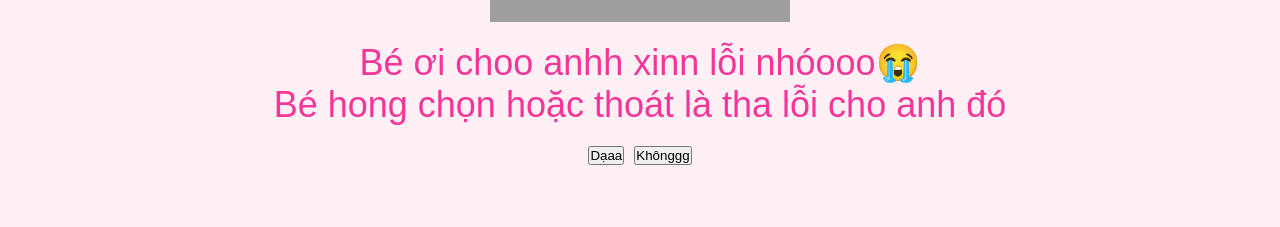
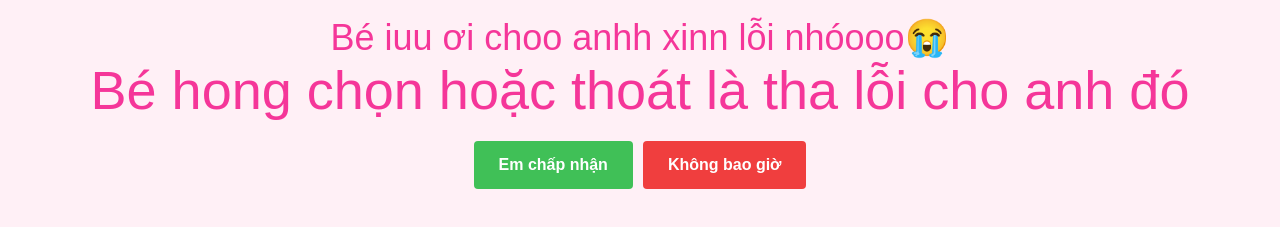
Before and after one commit to tranlongvu1/anhxinloi, a plain HTML site: page index.html in a window 1280 px wide. Shown: the part 457-684 px from the top of the page. Drawn offline with Linux system fonts and the light colour scheme; grey boxes are pictures that could not be loaded; a web font is replaced by a local one.

Commit message:
Update index.html

```diff
--- a/index.html
+++ b/index.html
@@ -10,6 +10,11 @@
       rel="stylesheet"
     />
     <link rel="stylesheet" href="style.css" />
+    <style>
+      .title span {
+        font-size: 1.5em; /* Kích thước chữ 1.5em */
+      }
+    </style>
     <title>Valentine</title>
   </head>
   <body>
@@ -20,14 +25,16 @@
         alt="Picture of a cat"
       />
       <p class="title">
-        Bé ơi choo anhh xinn lỗi nhóooo😭<br />
-        <span>Bé hong chọn hoặc thoát là tha lỗi cho anh đó</span>
+        Bé iuu ơi choo anhh xinn lỗi nhóooo😭<br /><span
+          >Bé hong chọn hoặc thoát là tha lỗi cho anh đó</span
+        >
       </p>
       <div class="buttons">
-        <button type="button" id="yesBtn">Dạaa</button>
-        <button type="button" id="noBtn">Khônggg</button>
+        <button type="button" class="btn btn--yes">Em chấp nhận</button>
+        <button type="button" class="btn btn--no">Không bao giờ</button>
       </div>
     </main>
-    <script src="script.js"></script>
+
+    <script type="module" src="script.js"></script>
   </body>
 </html>
```
